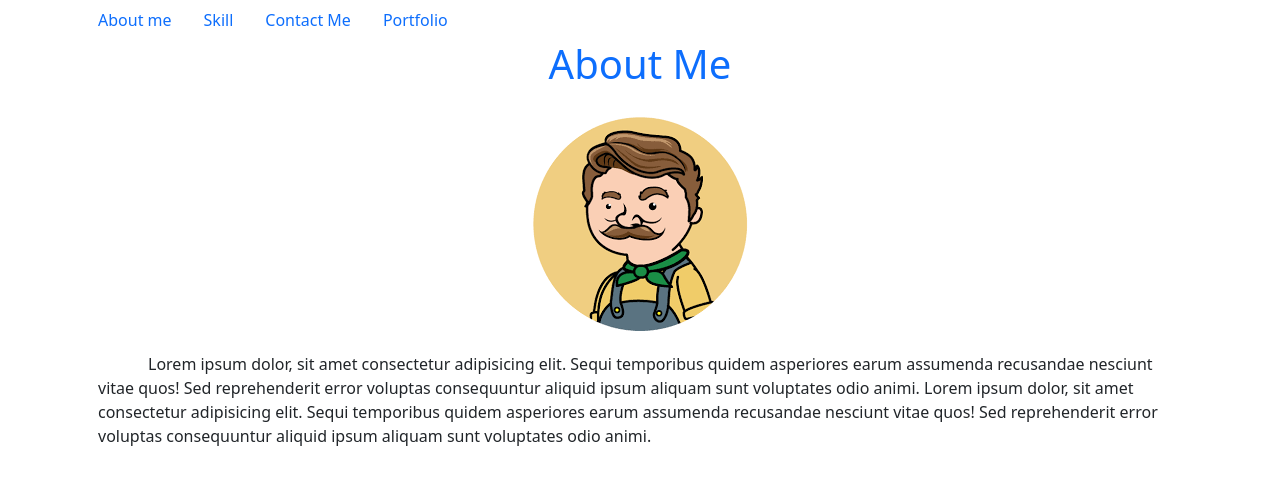
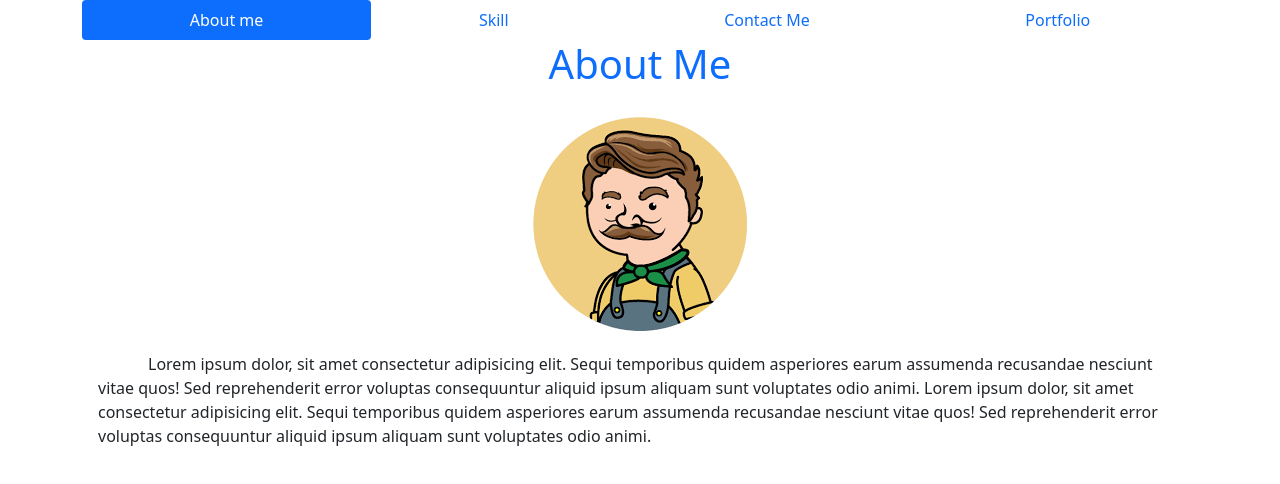
Before and after one commit to kritdev/angular_lab, an Angular app: page /about in a window 1280 px wide. Shown: the top 484 px of the page. Built offline with nearby package versions, Linux system fonts and the light colour scheme.

Commit message:
implement active nav item

```diff
--- a/src/app/layout/navbar/navbar.component.html
+++ b/src/app/layout/navbar/navbar.component.html
@@ -1,6 +1,6 @@
-<nav class="nav">
-  <a class="nav-link" [routerLink]="['/about']">About me</a>
-  <a class="nav-link" [routerLink]="['/skill']">Skill</a>
-  <a class="nav-link" [routerLink]="['/contact']">Contact Me</a>
-  <a class="nav-link" [routerLink]="['/portfolio']">Portfolio</a>
+<nav class="nav nav-pills nav-fill">
+  <a class="nav-link" [routerLinkActive]="['active']" [routerLinkActiveOptions]="{exact:true}" [routerLink]="['/about']">About me</a>
+  <a class="nav-link" [routerLinkActive]="['active']" [routerLinkActiveOptions]="{exact:true}" [routerLink]="['/skill']">Skill</a>
+  <a class="nav-link" [routerLinkActive]="['active']" [routerLinkActiveOptions]="{exact:true}" [routerLink]="['/contact']">Contact Me</a>
+  <a class="nav-link" [routerLinkActive]="['active']" [routerLinkActiveOptions]="{exact:true}" [routerLink]="['/portfolio']">Portfolio</a>
 </nav>
--- a/src/app/layout/navbar/navbar.component.ts
+++ b/src/app/layout/navbar/navbar.component.ts
@@ -7,6 +7,8 @@ import { Component, OnInit } from '@angular/core';
 })
 export class NavbarComponent implements OnInit {
 
+  test = '';
+
   constructor() { }
 
   ngOnInit(): void {
```
